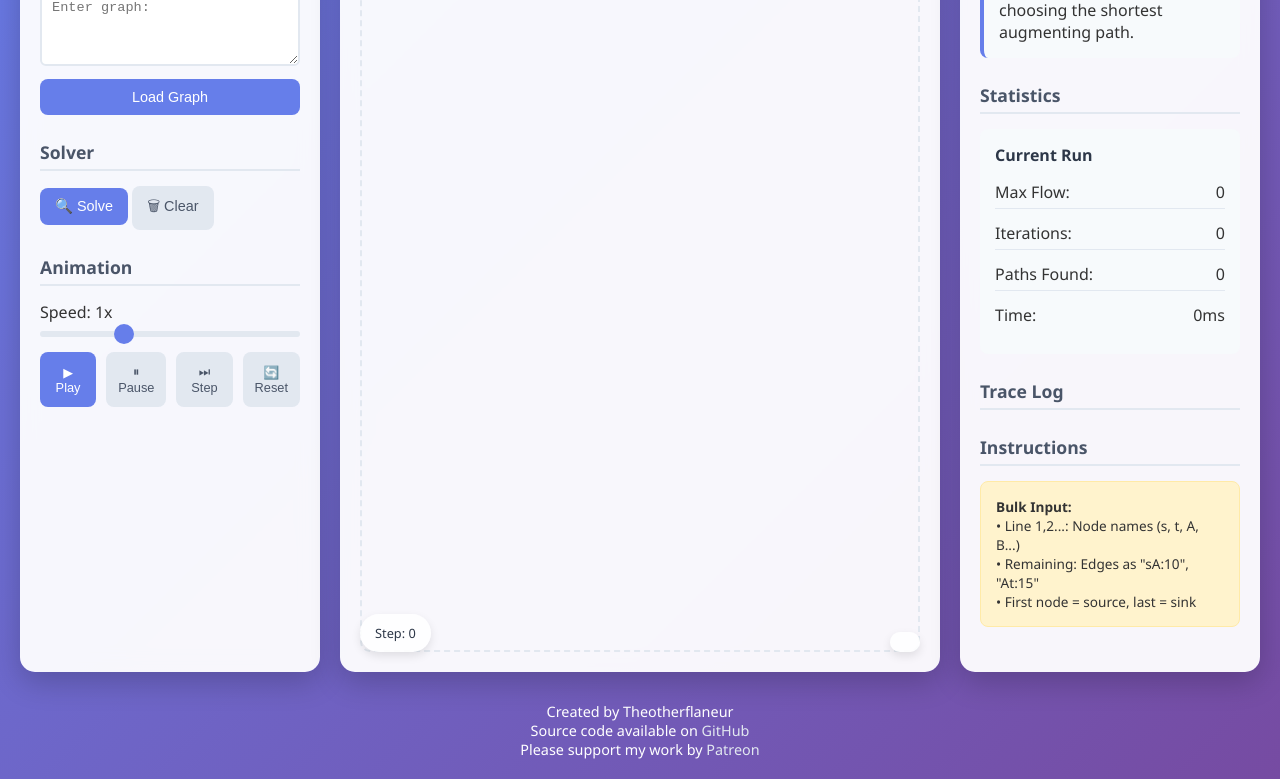
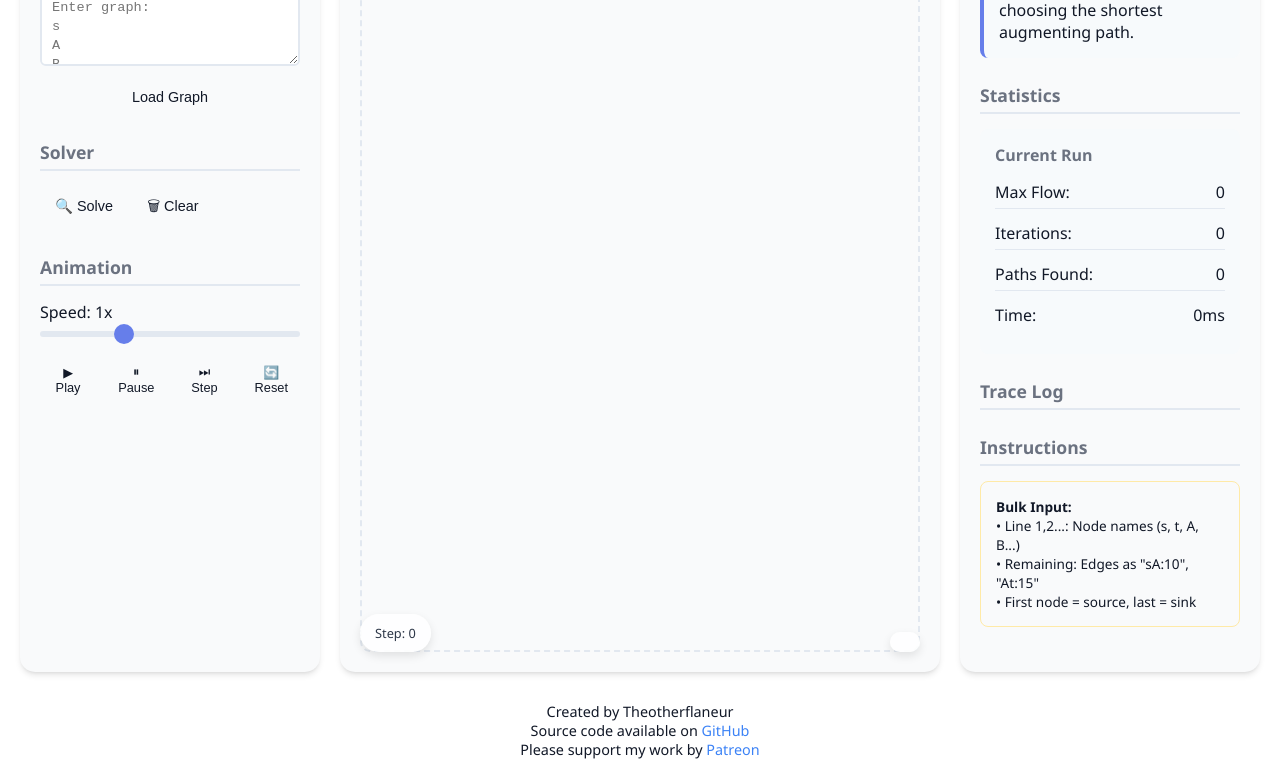
Before and after one commit to the-other-flaneur/graph_visualizer, a plain HTML site: page index.html in a window 1280 px wide. Shown: the part 309-1088 px from the top of the page. Drawn offline with Linux system fonts and the light colour scheme; a script that the page names is missing.

Commit message:
changed style

```diff
--- a/index.html
+++ b/index.html
@@ -4,17 +4,29 @@
     <meta charset="UTF-8">
     <meta name="viewport" content="width=device-width, initial-scale=1.0">
     <title>Max Flow Algorithm Visualizer</title>
+    <meta name="description" content="Visualize Ford-Fulkerson, Edmonds-Karp, and Dinic algorithms for max flow in graphs.">
+    <meta name="robots" content="index, follow">
+    <meta charset="UTF-8">
+
+    <meta property="og:title" content="Max Flow Visualizer" />
+    <meta property="og:description" content="Interactive visualization of graph max-flow algorithms." />
+    <!-- <meta property="og:image" content="https://yourdomain.com/preview.png" /> -->
+    <!-- <meta property="og:url" content="https://yourdomain.com/" /> -->
+    <meta property="og:type" content="website" />
+
+    <meta name="keywords" content="graph, algorithm, visualization, max flow, ford fulkerson, edmonds karp, dinic" />
+
     <link rel="stylesheet" href="style.css">
 </head>
 <body>
     <div class="container">
 
-        <div class="header">
+        <header class="header">
             <h1>Max Flow Algorithm Visualizer</h1>
             <p>Interactive visualization of Ford-Fulkerson, Edmonds-Karp, and Dinic's algorithms</p>
-        </div>
+        </header>
 
-        <div class="main-content">
+        <main class="main-content">
 
             <!-- Left Sidebar - Algorithm Selection & Graph Controls -->
             <div class="sidebar">
@@ -31,7 +43,7 @@
                 <div class="control-section">
                         <div class="bulk-input">
                             <h4>Bulk Graph Input</h4>
-                            <textarea id="bulkInput" class="bulk-textarea" placeholder="Enter graph: "></textarea>
+                            <textarea id="bulkInput" class="bulk-textarea" placeholder="Enter graph:                             s                            A                            B                            t                            sA:10                            sB:10                            At:10                            Bt:10 "></textarea>
                             <button class="btn btn-primary" id="loadBulkBtn" style="width: 100%; margin-top: 8px;">Load Graph</button>
                         </div>
                 </div>
@@ -127,13 +139,13 @@
                 </div>
 
             </div>
-        </div>
+        </main>
 
-        <div id="footer">
+        <footer id="footer">
             <p>Created by Theotherflaneur</p>
             <p>Source code available on <a href="" target="_blank">GitHub</a></p>
             <p>Please support my work by <a href="" target="">Patreon</a></p>
-        </div>
+        </footer>
     </div>
 	<script type="module" src="./dist/main.js"></script>
 </body>
--- a/style.css
+++ b/style.css
@@ -1,4 +1,35 @@
-* {
+:root {
+  /* Modern Monochrome Color Palette */
+  --color-primary: #111827;        /* charcoal */
+  --color-secondary: #6b7280;      /* medium gray */
+  --color-accent: #3b82f6;         /* blue */
+  --color-background: #ffffff;     /* white */
+  --color-card-bg: #f9fafb;        /* light gray */
+
+  /* Additional complementary colors */
+  --color-text-primary: #111827;   /* same as primary for main text */
+  --color-text-secondary: #6b7280; /* medium gray for secondary text */
+  --color-text-muted: #9ca3af;     /* lighter gray for muted text */
+  --color-border: #e5e7eb;         /* light border color */
+  --color-border-focus: #3b82f6;   /* accent color for focused elements */
+
+  /* State colors */
+  --color-success: #10b981;        /* green */
+  --color-warning: #f59e0b;        /* amber */
+  --color-error: #ef4444;          /* red */
+
+  /* Hover states */
+  --color-primary-hover: #0f172a;  /* darker charcoal */
+  --color-accent-hover: #2563eb;   /* darker blue */
+  --color-card-hover: #f3f4f6;     /* slightly darker card background */
+
+  /* Shadows */
+  --shadow-sm: 0 1px 2px 0 rgb(0 0 0 / 0.05);
+  --shadow-md: 0 4px 6px -1px rgb(0 0 0 / 0.1), 0 2px 4px -2px rgb(0 0 0 / 0.1);
+  --shadow-lg: 0 10px 15px -3px rgb(0 0 0 / 0.1), 0 4px 6px -4px rgb(0 0 0 / 0.1);
+}
+
+    * {
             margin: 0;
             padding: 0;
             box-sizing: border-box;
@@ -6,9 +37,9 @@
 
         body {
             font-family: 'Segoe UI', Tahoma, Geneva, Verdana, sans-serif;
-            background: linear-gradient(135deg, #667eea 0%, #764ba2 100%);
+            background: var(--color-background);
             min-height: 100vh;
-            color: #333;
+            color: var(--color-text-primary);
         }
 
         .container {
@@ -20,7 +51,7 @@
         .header {
             text-align: center;
             margin-bottom: 30px;
-            color: white;
+            color: var(--color-text-primary);
         }
 
         .header h1 {
@@ -42,29 +73,29 @@
         #footer {
             text-align: center;
             margin-top: 30px;
-            color: white;
+            color: var(--color-text-primary);
             font-size: 0.9rem;
         }
 
         #footer a {
-            color: #e2e8f0;
+            color: var(--color-accent);
             text-decoration: none;
             transition: color 0.3s;
         }
 
         .sidebar {
-            background: rgba(255, 255, 255, 0.95);
+            background: var(--color-card-bg);
             border-radius: 15px;
             padding: 20px;
-            box-shadow: 0 10px 30px rgba(0, 0, 0, 0.2);
+            box-shadow: var(--shadow-md);
             backdrop-filter: blur(10px);
         }
 
         .visualization-area {
-            background: rgba(255, 255, 255, 0.95);
+            background: var(--color-card-bg);
             border-radius: 15px;
             padding: 20px;
-            box-shadow: 0 10px 30px rgba(0, 0, 0, 0.2);
+            box-shadow: var(--shadow-md);
             backdrop-filter: blur(10px);
             position: relative;
             overflow: hidden;
@@ -76,7 +107,7 @@
 
         .control-section h3 {
             margin-bottom: 15px;
-            color: #4a5568;
+            color: var(--color-text-secondary);
             font-size: 1.1rem;
             border-bottom: 2px solid #e2e8f0;
             padding-bottom: 5px;
@@ -88,14 +119,14 @@
             border: 2px solid #e2e8f0;
             border-radius: 8px;
             font-size: 1rem;
-            background: white;
+            background: var(--color-card-bg);
             cursor: pointer;
             transition: border-color 0.3s;
         }
 
         .algorithm-selector:focus {
             outline: none;
-            border-color: #667eea;
+            border-color: var(--color-border-focus);
         }
 
         .graph-controls {
@@ -115,31 +146,30 @@
         }
 
         .btn-primary {
-            background: #667eea;
-            color: white;
+            background: var(--color-card-bg);
+            color: var(--color-text-primary);
         }
 
         .btn-primary:hover {
-            background: #5a67d8;
-            transform: translateY(-2px);
+            background: var(--color-card-hover);
         }
 
         .btn-secondary {
-            background: #e2e8f0;
-            color: #4a5568;
+            background: var(--color-card-bg);
+            color: var(--color-text-primary);
         }
 
         .btn-secondary:hover {
-            background: #cbd5e0;
+            background: var(--color-card-hover);
         }
 
         .btn-danger {
-            background: #e53e3e;
+            background: var(--color-error);
             color: white;
         }
 
         .btn-danger:hover {
-            background: #c53030;
+            background: var(--color-error);
         }
 
         .animation-controls {
@@ -194,7 +224,7 @@
         }
 
         #graph-canvas:hover {
-            border-color: #667eea;
+            border-color: var(--color-border-focus);
         }
 
         .info-panel {
@@ -218,7 +248,7 @@
 
         .stats h4 {
             margin-bottom: 10px;
-            color: #2d3748;
+            color: var(--color-text-secondary);
         }
 
         .stat-item {
@@ -251,7 +281,7 @@
             bottom: 20px;
             right: 20px;
             background: rgba(255, 255, 255, 0.9);
-            color: #2d3748;
+            color: var(--color-text-primary);
             padding: 10px 15px;
             border-radius: 20px;
             font-size: 0.8rem;
@@ -267,7 +297,7 @@
 
         .text-input-section h4 {
             margin-bottom: 15px;
-            color: #4a5568;
+            color: var(--color-text-secondary);
             font-size: 1rem;
         }
 
@@ -288,11 +318,11 @@
 
         .text-input:focus {
             outline: none;
-            border-color: #667eea;
+            border-color: var(--color-border-focus);
         }
 
         .text-input::placeholder {
-            color: #a0aec0;
+            color: var(--color-text-muted);
             font-size: 0.85rem;
         }
 
@@ -302,7 +332,7 @@
 
         .bulk-textarea {
             width: 100%;
-            height: 120px;
+            height: 220px;
             padding: 10px;
             border: 2px solid #e2e8f0;
             border-radius: 6px;
@@ -314,7 +344,7 @@
 
         .bulk-textarea:focus {
             outline: none;
-            border-color: #667eea;
+            border-color: var(--color-border-focus);
         }
 
         .bulk-input {
@@ -333,7 +363,7 @@
         }
 
         .instructions {
-            background: #fff3cd;
+            background: var(--color-card-bg);
             border: 1px solid #ffeaa7;
             padding: 15px;
             border-radius: 8px;
@@ -342,6 +372,7 @@
             line-height: 1.4;
         }
 
+        /* Graph */
         .node {
             fill: #4299e1;
             stroke: #2b77cb;
```
